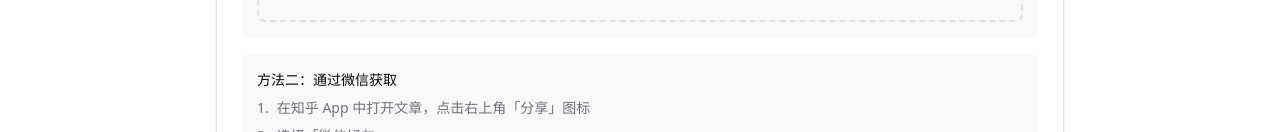
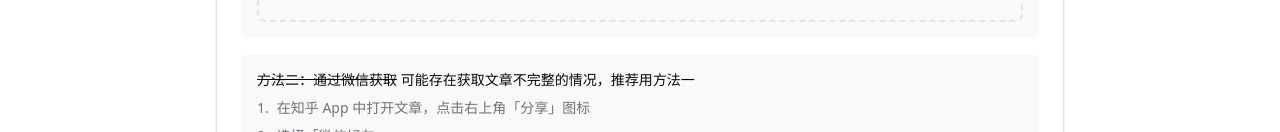
Before and after one commit to ZJYCP/zhihu, a Next.js app: page /about in a window 1280 px wide. Shown: the part 820-952 px from the top of the page. Built offline with nearby package versions, Linux system fonts and the light colour scheme; no server answers; the database is empty.

Commit message:
fix(about): 更新方法二说明并推荐方法一
方法二可能存在获取文章不完整的情况，因此添加删除线并推荐使用更可靠的方法一

```diff
--- a/app/about/page.tsx
+++ b/app/about/page.tsx
@@ -183,7 +183,7 @@ export default function AboutPage() {
                 {/* 方法二 */}
                 <div className="p-4 rounded-lg bg-[hsl(var(--muted))]/50">
                   <p className="font-medium text-[hsl(var(--foreground))] mb-2">
-                    方法二：通过微信获取
+                    <s>方法二：通过微信获取</s> 可能存在获取文章不完整的情况，推荐用方法一
                   </p>
                   <ol className="space-y-2 list-decimal list-inside">
                     <li className="flex items-start gap-2">
```
